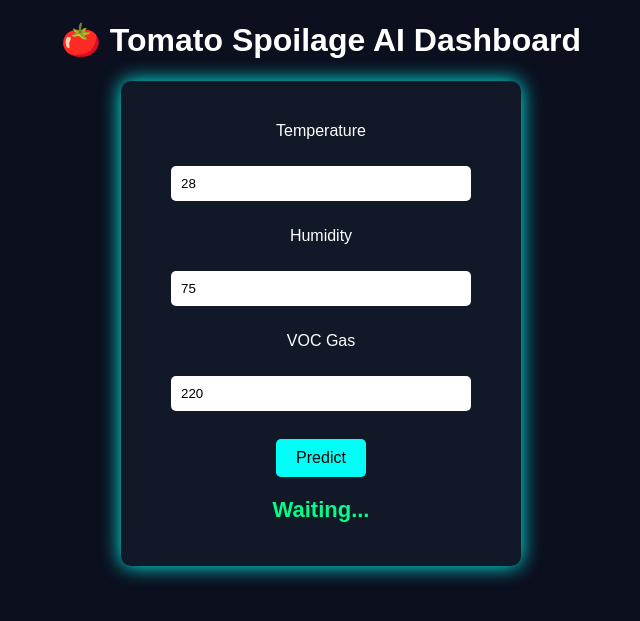
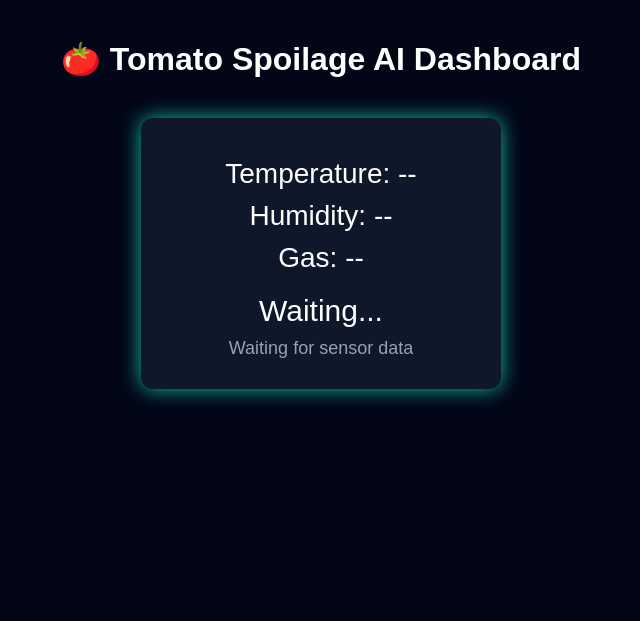
Before and after one commit to Samradnyee03/tomato-spoilage-ai, a Flask app: page / in a window 1280 px wide. Shown: the top 621 px of the page, without its empty margins (319-959 px from the left). Run offline with Flask 3, Linux system fonts and the light colour scheme; parts of the project's set-up code (start-up, migrations or seed data) failed here and were passed over.

Commit message:
Update dashboard title and styles for consistency

```diff
--- a/templates/dashboard.html
+++ b/templates/dashboard.html
@@ -1,108 +1,104 @@
 <!DOCTYPE html>
 <html>
+
 <head>
-<title>Tomato Spoilage Dashboard</title>
+
+<title>Tomato Spoilage AI Dashboard</title>
 
 <style>
 
 body{
-background:#0b0f1e;
-color:white;
+background:#020617;
 font-family:Arial;
 text-align:center;
+color:white;
 }
 
-.panel{
-width:350px;
-margin:auto;
-padding:25px;
-background:#111827;
-border-radius:10px;
-box-shadow:0px 0px 20px #00fff7;
+h1{
+margin-top:40px;
 }
 
-input{
-width:80%;
-padding:10px;
-margin:10px;
-border-radius:5px;
-border:none;
+.container{
+margin-top:40px;
 }
 
-button{
-padding:10px 20px;
-background:#00fff7;
-border:none;
-border-radius:5px;
-font-size:16px;
-cursor:pointer;
+.card{
+background:#0f172a;
+padding:30px;
+border-radius:12px;
+width:300px;
+margin:auto;
+box-shadow:0px 0px 20px #14b8a6;
 }
 
-#result{
+.value{
+font-size:28px;
+margin:10px;
+}
+
+.status{
+font-size:30px;
 margin-top:20px;
-font-size:22px;
-color:#00ff88;
+}
+
+.remark{
+margin-top:10px;
+font-size:18px;
+color:#94a3b8;
 }
 
 </style>
+
 </head>
 
 <body>
 
 <h1>🍅 Tomato Spoilage AI Dashboard</h1>
 
-<div class="panel">
+<div class="container">
 
-<p>Temperature</p>
-<input id="temp" value="28">
+<div class="card">
 
-<p>Humidity</p>
-<input id="humidity" value="75">
+<div class="value" id="temp">Temperature: --</div>
+<div class="value" id="humidity">Humidity: --</div>
+<div class="value" id="gas">Gas: --</div>
 
-<p>VOC Gas</p>
-<input id="gas" value="220">
+<div class="status" id="status">Waiting...</div>
+<div class="remark" id="remark">Waiting for sensor data</div>
 
-<br><br>
-
-<button onclick="predict()">Predict</button>
-
-<h2 id="result">Waiting...</h2>
+</div>
 
 </div>
 
 <script>
 
-function predict(){
+async function updateData(){
 
-let temp=document.getElementById("temp").value
-let humidity=document.getElementById("humidity").value
-let gas=document.getElementById("gas").value
+const response = await fetch("/data")
 
-fetch("/predict",{
+const data = await response.json()
 
-method:"POST",
+document.getElementById("temp").innerText =
+"Temperature: " + data.temp + " °C"
 
-headers:{
-"Content-Type":"application/json"
-},
+document.getElementById("humidity").innerText =
+"Humidity: " + data.humidity + " %"
 
-body:JSON.stringify({
-temp:parseFloat(temp),
-humidity:parseFloat(humidity),
-gas:parseFloat(gas)
-})
+document.getElementById("gas").innerText =
+"Gas: " + data.gas
 
-})
+document.getElementById("status").innerText =
+data.status
 
-.then(res=>res.json())
-
-.then(data=>{
-document.getElementById("result").innerText=data.status
-})
+document.getElementById("remark").innerText =
+data.remark
 
 }
+
+setInterval(updateData,2000)
 
 </script>
 
 </body>
+
 </html>
```
